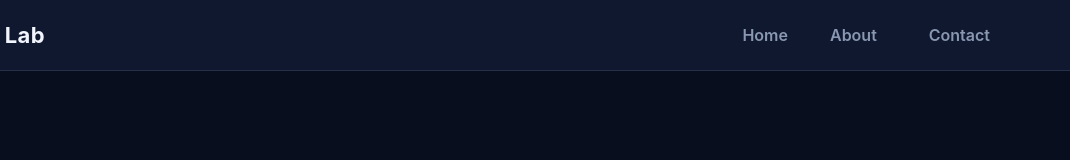
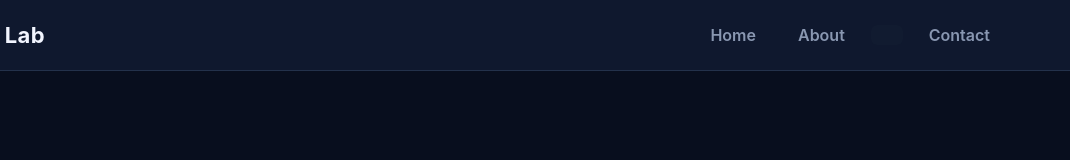
Before and after one commit to MuzzammilAhmed3/Web-Design-Projects, a plain HTML site: page Projects/form.html in a window 1280 px wide. Shown: the full height of the page, 210-1280 px from the left. Drawn offline with Linux system fonts and the light colour scheme.

Commit message:
Initial Commit

```diff
--- a/Projects/form.html
+++ b/Projects/form.html
@@ -21,7 +21,11 @@
           <a href="../about.html" class="nav-link">About</a>
 
           <!-- Custom Dropdown -->
-          <div class="dropdown"></div>
+          <div class="dropdown">
+            <details open>
+              <summary class="active"></summary>
+            </details>
+          </div>
 
           <a href="../contact.html" class="nav-link">Contact</a>
         </div>
```
